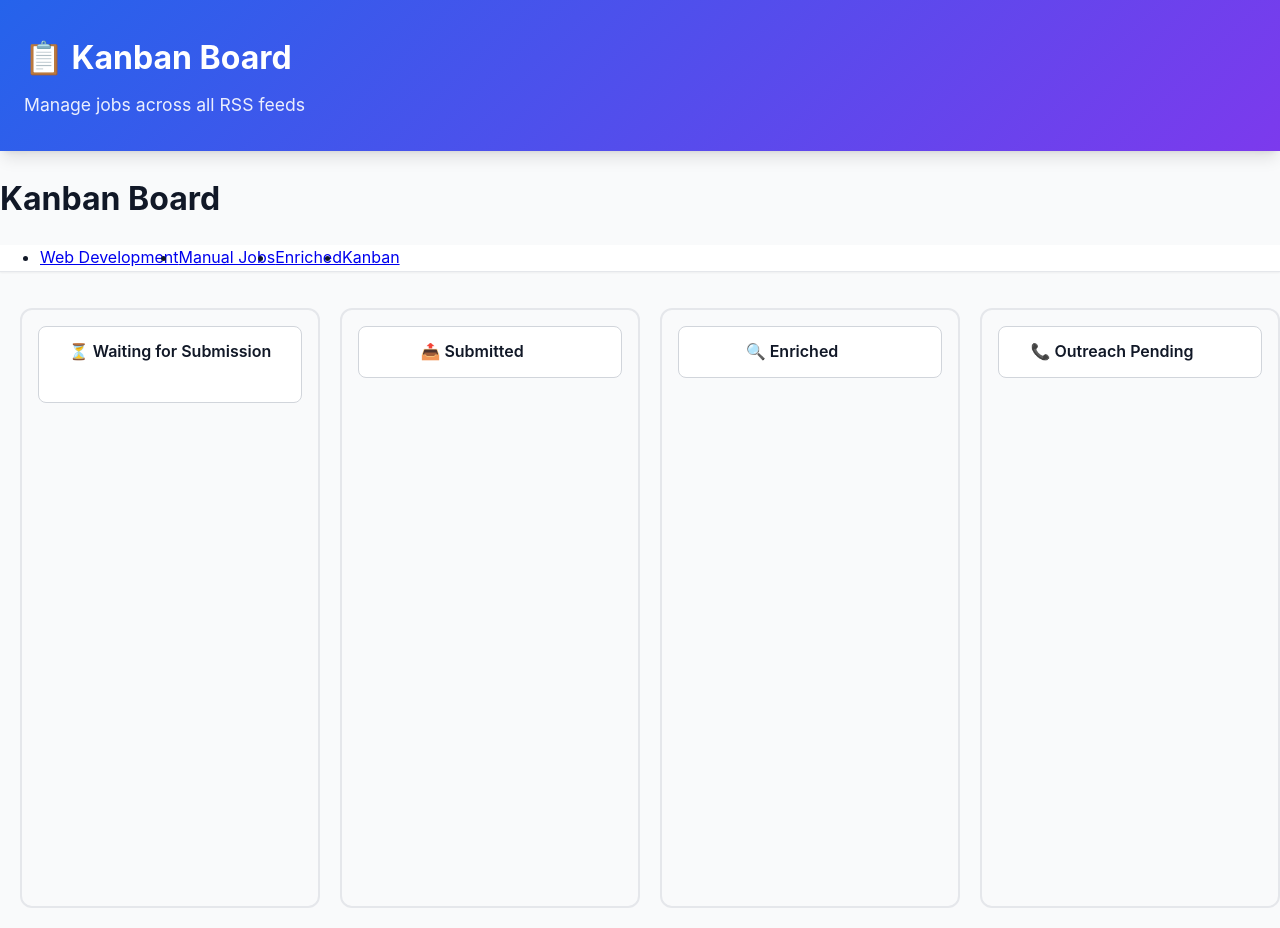
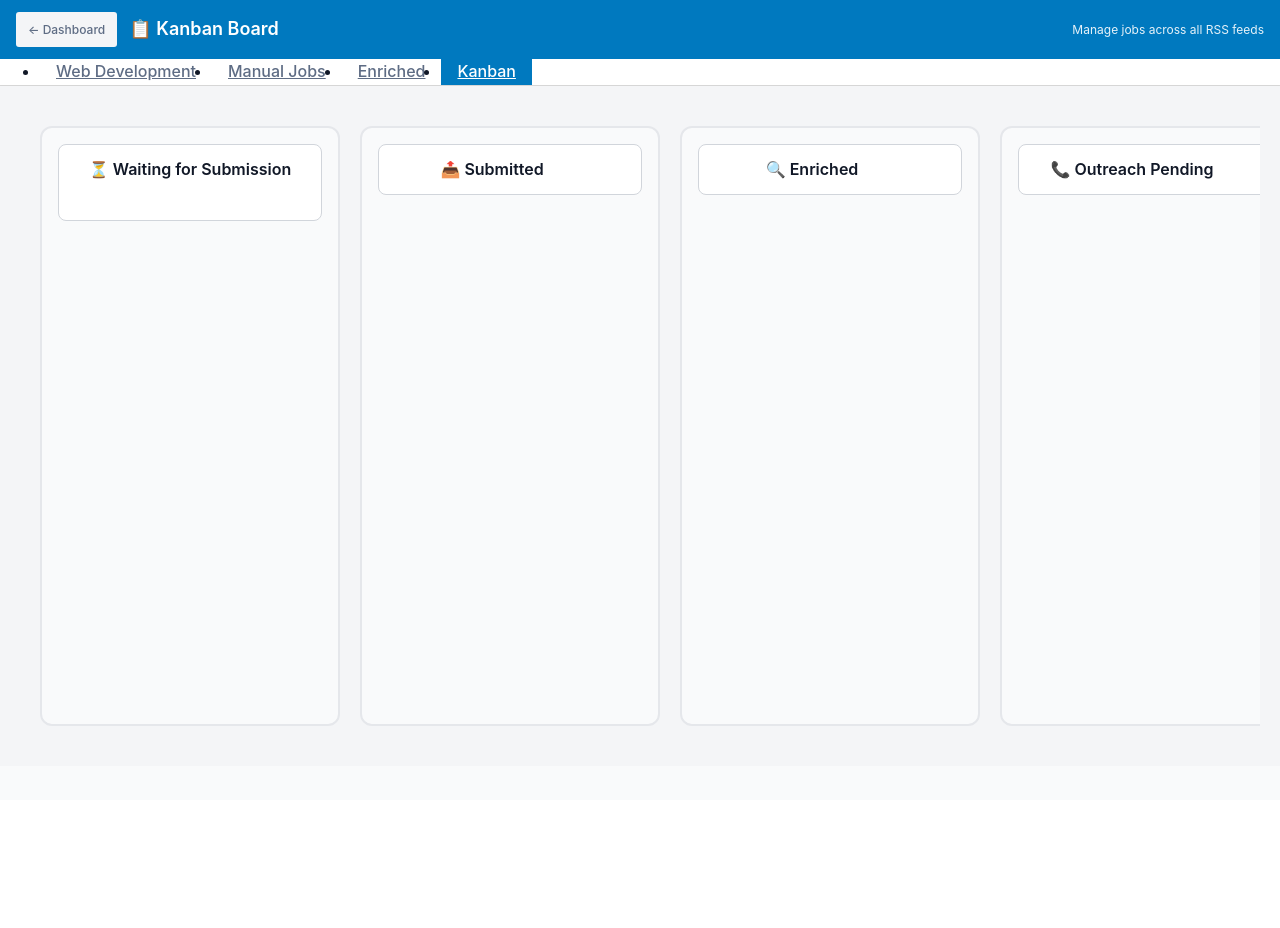
Before and after one commit to mady202220/MindWork, a Flask app: page /kanban in a window 1280 px wide. After the commit the page ends 726 px from the top, so only its background shows below. Run offline with Flask 3, Linux system fonts and the light colour scheme; the visitor is signed in with stand-in values (Sample User, id 1); data that the repository does not hold is empty; some libraries are stand-ins or nearby versions.

Commit message:
"Fix header UI and add back buttons with Trello design

```diff
--- a/templates/kanban.html
+++ b/templates/kanban.html
@@ -98,30 +98,32 @@
     </style>
 </head>
 <body>
-    <div class="header">
-        <h1>📋 Kanban Board</h1>
-        <p>Manage jobs across all RSS feeds</p>
+    <div style="background: #0079bf; color: white; padding: 12px 16px; display: flex; align-items: center; justify-content: space-between;">
+        <div style="display: flex; align-items: center; gap: 12px;">
+            <a href="/" style="background: #f4f5f7; color: #5e6c84; padding: 8px 12px; border-radius: 3px; text-decoration: none; font-size: 12px; font-weight: 500;">← Dashboard</a>
+            <h1 style="margin: 0; font-size: 18px; font-weight: 600;">📋 Kanban Board</h1>
+        </div>
+        <div style="font-size: 12px; opacity: 0.9;">Manage jobs across all RSS feeds</div>
     </div>
 
-    <div class="container-fluid">
-
-        <h1>Kanban Board</h1>
-
-        <!-- Navigation Tabs -->
-        <ul class="nav nav-tabs mb-3">
+    <div style="background: white; border-bottom: 1px solid #ddd; padding: 0;">
+        <ul class="nav nav-tabs" style="border: none; margin: 0;">
             <li class="nav-item">
-                <a class="nav-link" href="/rss/1">Web Development</a>
+                <a class="nav-link" href="/rss/1" style="border: none; color: #5e6c84; padding: 12px 16px; font-weight: 500;">Web Development</a>
             </li>
             <li class="nav-item">
-                <a class="nav-link" href="/rss/2">Manual Jobs</a>
+                <a class="nav-link" href="/rss/2" style="border: none; color: #5e6c84; padding: 12px 16px; font-weight: 500;">Manual Jobs</a>
             </li>
             <li class="nav-item">
-                <a class="nav-link" href="{{ url_for('enriched_jobs') }}">Enriched</a>
+                <a class="nav-link" href="/enriched-jobs" style="border: none; color: #5e6c84; padding: 12px 16px; font-weight: 500;">Enriched</a>
             </li>
             <li class="nav-item">
-                <a class="nav-link active" href="{{ url_for('kanban') }}">Kanban</a>
+                <a class="nav-link active" href="/kanban" style="background: #0079bf; color: white; border: none; padding: 12px 16px; font-weight: 500;">Kanban</a>
             </li>
         </ul>
+    </div>
+
+    <div style="background: #f4f5f7; padding: 20px;">
 
         <div class="kanban-container">
         <!-- Waiting for Submission Column -->
```
Also changed, not shown: templates/enriched_jobs.html (+15 -13 lines), templates/rss_jobs.html (+6 -3 lines).
